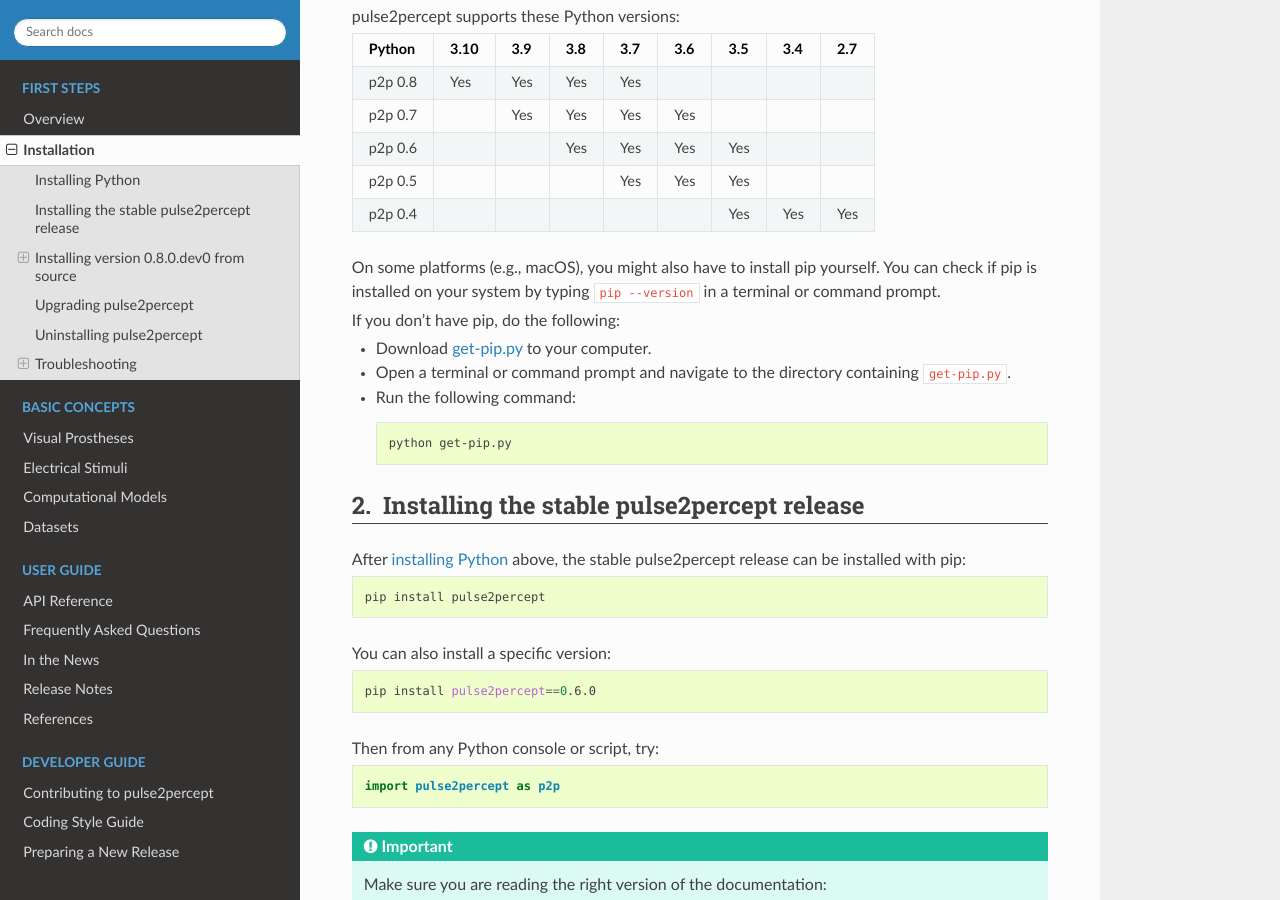
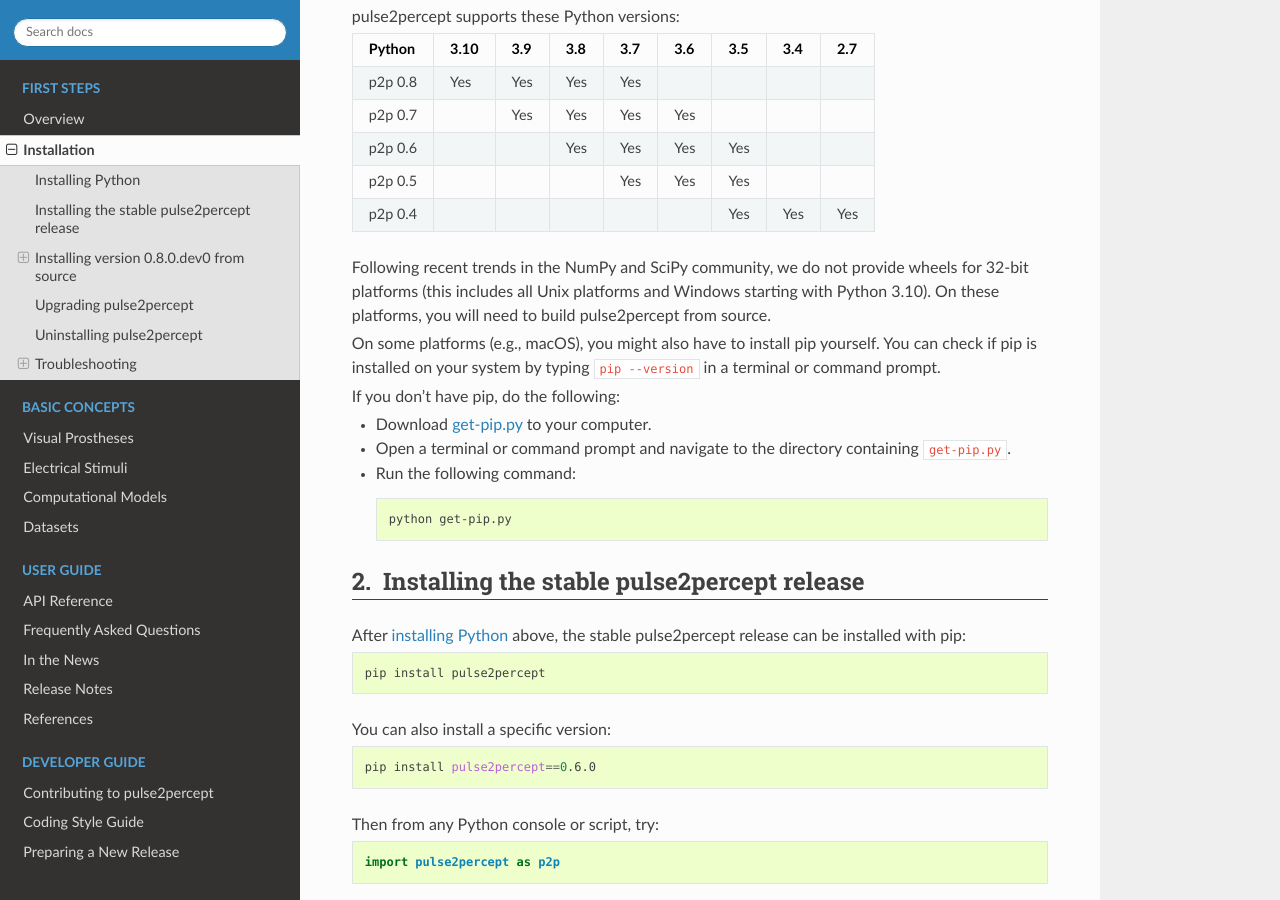
Before and after one commit to pulse2percept/pulse2percept, a Sphinx documentation site: the page built from doc/install.rst, in a window 1280 px wide and 900 px high, scrolled down 642 px. Built offline with Sphinx 7.4.7 and the Read the Docs theme 2.0.0, drawn with Linux system fonts in a browser that asks for light colours; pages that are not in the unit, such as notebooks, are missing from menus.

Commit message:
skip 32-bit Windows for Py310

```diff
--- a/doc/install.rst
+++ b/doc/install.rst
@@ -53,6 +53,11 @@ pulse2percept supports these Python versions:
 +----------------------+-----+-----+-----+-----+-----+-----+-----+-----+
 | p2p 0.4              |     |     |     |     |     | Yes | Yes | Yes |
 +----------------------+-----+-----+-----+-----+-----+-----+-----+-----+
+
+Following recent trends in the NumPy and SciPy community, we do not provide
+wheels for 32-bit platforms (this includes all Unix platforms and Windows
+starting with Python 3.10).
+On these platforms, you will need to build pulse2percept from source.
 
 On some platforms (e.g., macOS), you might also have to install pip yourself.
 You can check if pip is installed on your system by typing ``pip --version``
```
Also changed, not shown: 1 other file.
